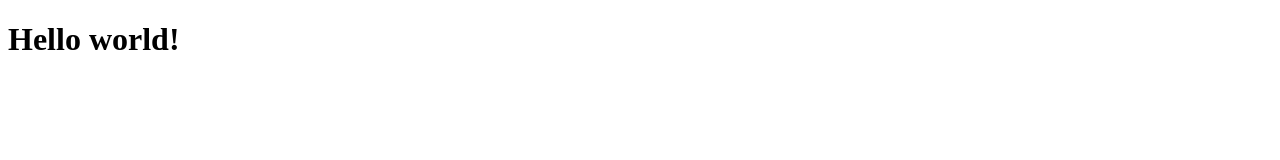
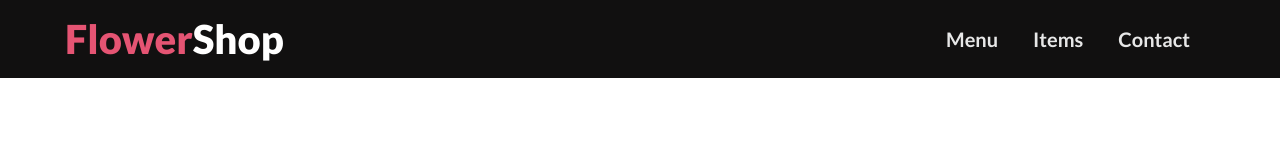
Before and after one commit to FAHIM-33/Assignment-1, a plain HTML site: page index.html in a window 1280 px wide. Drawn offline with Linux system fonts and the light colour scheme.

Commit message:
completed navbar

```diff
--- a/index.html
+++ b/index.html
@@ -4,10 +4,23 @@
     <meta charset="UTF-8">
     <meta name="viewport" content="width=device-width, initial-scale=1.0">
     <title>Flower Shop</title>
+    <link rel="stylesheet" href="./styles.css">
+    <link rel="preconnect" href="https://fonts.googleapis.com">
+<link rel="preconnect" href="https://fonts.gstatic.com" crossorigin>
+<link href="https://fonts.googleapis.com/css2?family=Lato:wght@100;300;400;700;900&display=swap" rel="stylesheet">
 </head>
 <body>
     <header>
-        <h1>Hello world!</h1>
+       <nav>
+        <div class="logo"><p><span>Flower</span>Shop</p></div>
+        <div class="nav-right">
+            <ul>
+                <li>Menu</li>
+                <li>Items</li>
+                <li>Contact</li>
+            </ul>
+        </div>
+       </nav>
     </header>
     <main>
 
--- /dev/null
+++ b/styles.css
@@ -0,0 +1,51 @@
+*{
+    margin: 0;
+    padding: 0;
+    border: none;
+    font-family: Lato;
+    list-style: none;
+    text-decoration: none;
+}
+/* -----------------Nav related styles-------------- */
+nav{
+    display: flex;
+    align-items: center;
+    justify-content: space-between;
+    background-color: #111010;
+    padding: 15px;
+
+}
+.logo{
+    margin-left: 50px;
+}
+.nav-right{
+    margin-right: 50px;
+}
+nav ul{
+    /* border: 1px solid red; */
+    display: flex;
+    justify-content: space-around;
+    align-items: center;
+    font-size: 20px;
+    font-weight: 600;
+    color: rgba(255, 255, 255, 0.90);
+
+}
+nav ul li{
+    padding: 10px;
+    margin-right: 15px;
+}
+nav ul li:hover{
+    color: #E55473;
+    cursor: pointer;
+}
+nav span {
+    color: #E55473;
+
+}
+nav p{
+    font-size: 40px;
+    font-weight: 800;
+    /* border: 1px solid red; */
+    color: white;
+}
```
Also changed, not shown: image/Flower 01.png (added), image/Group 57.png (added), image/Group 58.png (added), image/Group 59.png (added), image/Rectangle 4.png (added), image/Rectangle 5.png (added), image/Rectangle 6.png (added), image/Rectangle 9.png (added), image/pngwing 10.png (added), image/pngwing 5.png (added), image/pngwing 6.png (added), image/pngwing 7.png (added), image/pngwing 8.png (added).
